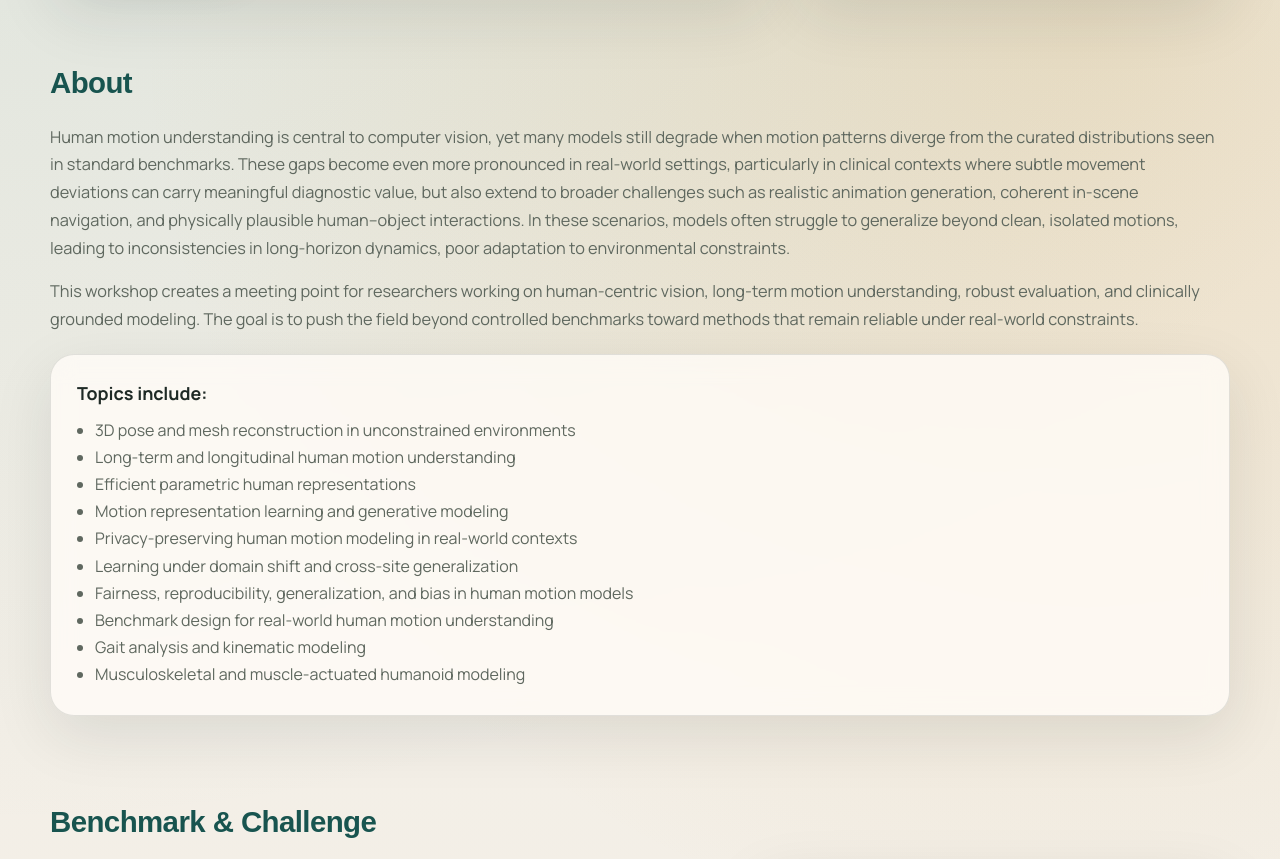
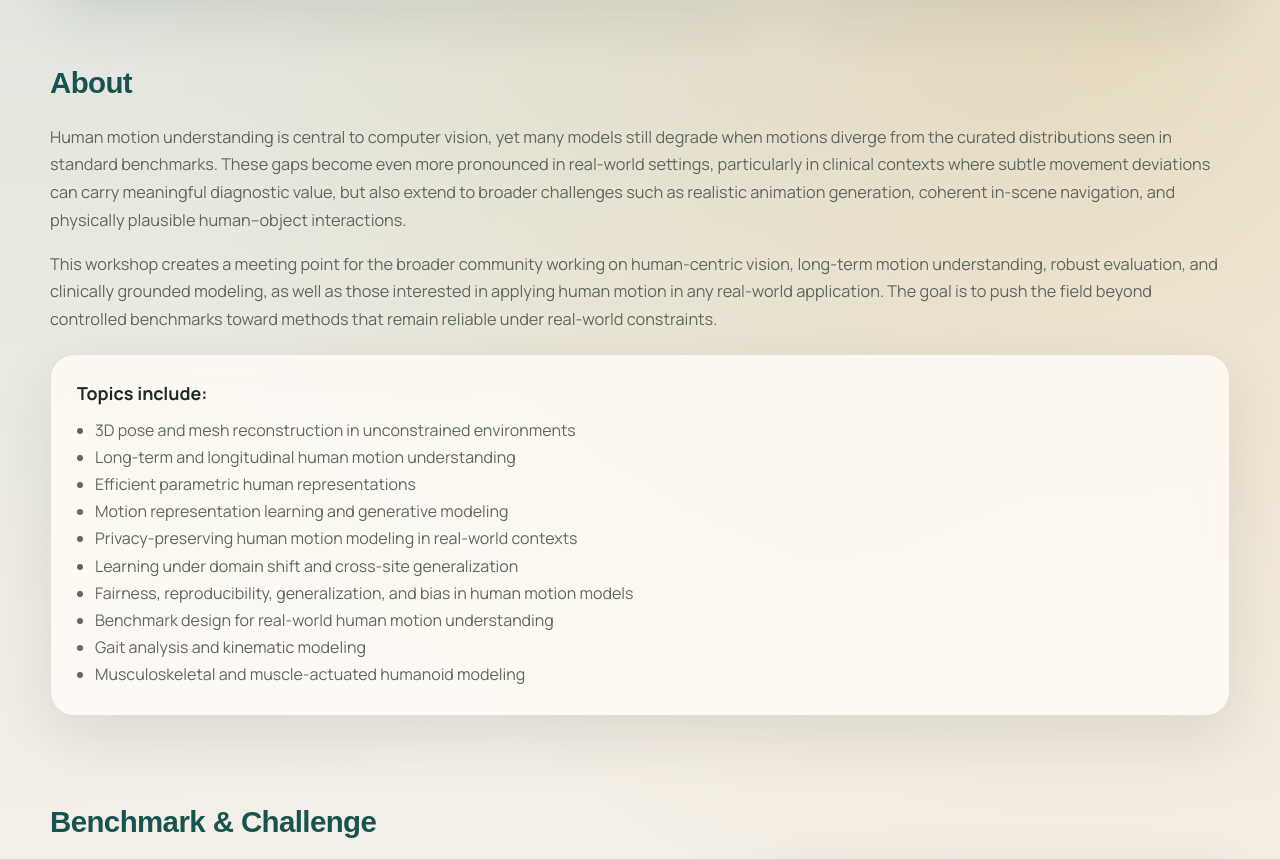
Before and after one commit to vadeli/mocha-workshop-site, a plain HTML site: page index.html in a window 1280 px wide. Shown: the part 903-1762 px from the top of the page. Drawn offline with Linux system fonts and the light colour scheme.

Commit message:
update index

```diff
--- a/index.html
+++ b/index.html
@@ -126,16 +126,12 @@
             <div class="rich-copy">
               <p>
                 Human motion understanding is central to computer vision, yet
-                many models still degrade when motion patterns diverge from the
+                many models still degrade when motions diverge from the
                 curated distributions seen in standard benchmarks.
-                These gaps become even more pronounced in real-world settings, particularly in clinical contexts where subtle movement deviations can carry meaningful diagnostic value, but also extend to broader challenges such as realistic animation generation, coherent in-scene navigation, and physically plausible human–object interactions. In these scenarios, models often struggle to generalize beyond clean, isolated motions, leading to inconsistencies in long-horizon dynamics, poor adaptation to environmental constraints.
+                These gaps become even more pronounced in real-world settings, particularly in clinical contexts where subtle movement deviations can carry meaningful diagnostic value, but also extend to broader challenges such as realistic animation generation, coherent in-scene navigation, and physically plausible human–object interactions.
               </p>
               <p>
-                This workshop creates a meeting point for researchers working on
-                human-centric vision, long-term motion understanding, robust
-                evaluation, and clinically grounded modeling. The goal is to
-                push the field beyond controlled benchmarks toward methods that
-                remain reliable under real-world constraints.
+                This workshop creates a meeting point for the broader community working on human-centric vision, long-term motion understanding, robust evaluation, and clinically grounded modeling, as well as those interested in applying human motion in any real-world application. The goal is to push the field beyond controlled benchmarks toward methods that remain reliable under real-world constraints.
               </p>
             </div>
             <!-- <div class="info-card">
```
